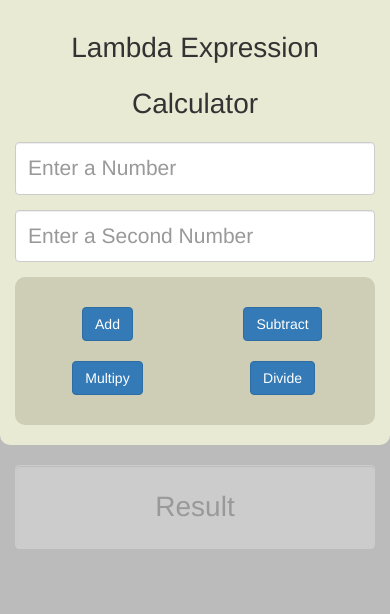
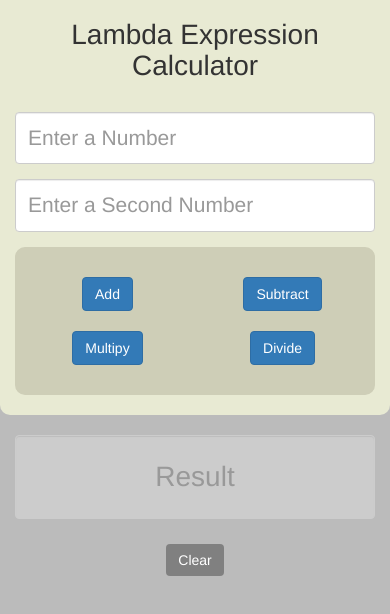
Before and after one commit to nathantbaker/EX_JS_Lambda_Calculator, a plain HTML site: page index.html in a window 390 px wide. Drawn offline with nearby package versions, Linux system fonts and the light colour scheme.

Commit message:
added clear button

```diff
--- a/css/styles.css
+++ b/css/styles.css
@@ -25,7 +25,7 @@ body {
 
 h1 {
   font-size: 2em;
-  line-height: 2em;
+  padding-bottom: 20px;
 }
 
 #result {
@@ -38,3 +38,8 @@ h1 {
   height: 2.5em;
   font-size: 1.5em;
 }
+
+#clear {
+  background-color: grey;
+  border: black;
+}
--- a/index.html
+++ b/index.html
@@ -55,6 +55,15 @@
           </div>
         </form>
       </div>
+      <div class="row text-center">
+        <form>
+          <div class="col-sm-12">
+            <div class="form-group">
+              <button id="clear" type="button" class="btn btn-primary">Clear</button>
+            </div>
+          </div>
+        </form>
+      </div>
     </div>
 
     <script type="text/javascript" src="js/main.js"></script>
--- a/js/main.js
+++ b/js/main.js
@@ -1,5 +1,3 @@
-console.log("hello world");
-
 // Create Object to hold inputs
 var userInputs = {
   input1: "",
@@ -16,6 +14,7 @@ var subtractElement = document.getElementById("subtract");
 var multiplyElement = document.getElementById("multiply");
 var divideElement = document.getElementById("divide");
 var resultElement = document.getElementById("result");
+var clearElement = document.getElementById("clear");
 
 // Attach Event Listeners
 number1.addEventListener("keyup", pushInputs);
@@ -32,18 +31,20 @@ multiplyElement.addEventListener("click", function() {
 divideElement.addEventListener("click", function() {
   doMath(n1, n2, divide);
 });
+clearElement.addEventListener("click", function() { // Clears calculator
+  number1.value = "";
+  number2.value = "";
+  resultElement.value = "";
+});
 
-// If press a key while in number fields, save values
+// If you press a key while in number field, save the values
 function pushInputs() {
   n1 = Number(number1.value);
   n2 = Number(number2.value);
-  console.log("Number 1:", number1.value);
-  console.log("Number 2:", number2.value);
 }
 
 // doMath Function
 function doMath (num1, num2, mathOperation) {
-  console.log("doMath function ran");
   // Form Validation
   if (isNaN(n1) || isNaN(n2)) {
     alert("You can only do math on numbers silly.");
@@ -54,18 +55,14 @@ function doMath (num1, num2, mathOperation) {
 
 // Math Functions
 function add (num1, num2) {
-  console.log("add function ran");
   return num1 + num2;
 }
 function subtract (num1, num2) {
-  console.log("substract function ran");
   return num1 - num2;
 }
 function multiply (num1, num2) {
-  console.log("multiply function ran");
   return num1 * num2;
 }
 function divide (num1, num2) {
-  console.log("divide function ran");
   return num1 / num2;
 }
```
